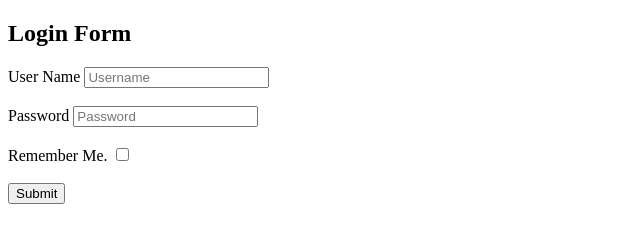
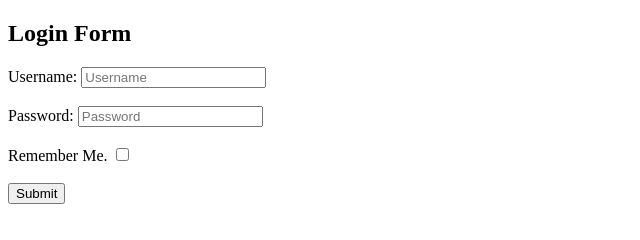
Before and after one commit to acciojob/remember-me-login-form-NehaNayak123, a website: page main.html in a window 1280 px wide. Shown: the full height of the page, 0-640 px from the left. Drawn offline with Linux system fonts and the light colour scheme.

Commit message:
created a submission

```diff
--- a/main.html
+++ b/main.html
@@ -12,11 +12,11 @@
     <section>
 		<h1>Login Form</h1>
 		<form>
-			<label for="username">User Name</label>
+			<label for="username">Username:</label>
 			<input id="username" type="text" placeholder="Username"/>
 			<br>
 			<br>
-			<label for="password">Password</label>
+			<label for="password">Password:</label>
 			<input id="password" type="password" placeholder="Password"/>
 			<br>
 			<br>
```
